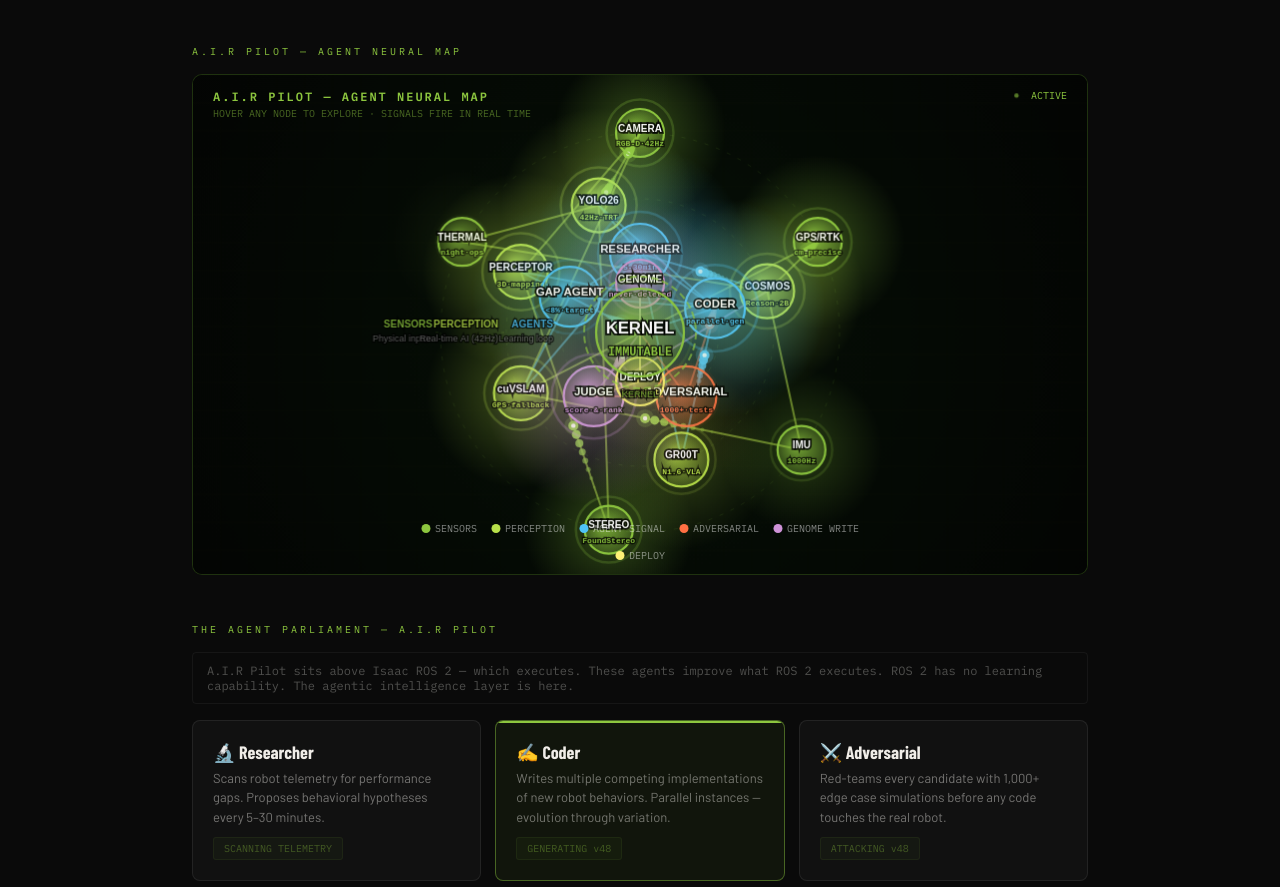
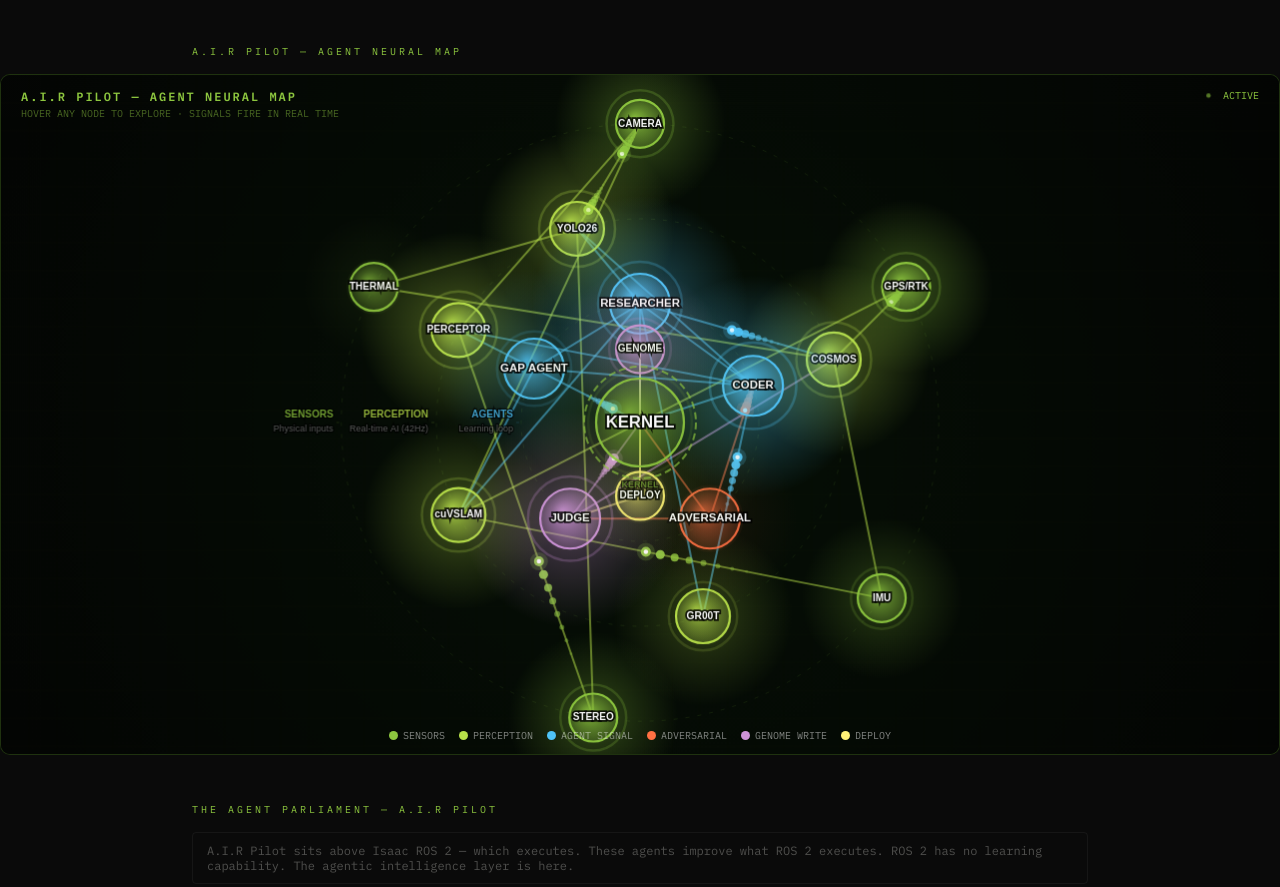
Before and after one commit to thinkervipin/air-pilot-demo, a plain HTML site: page index.html in a window 1280 px wide. Shown: the part 1048-1935 px from the top of the page. Drawn offline with nearby package versions, Linux system fonts and the light colour scheme; a web font is replaced by a local one.

Commit message:
newfinal

```diff
--- a/index.html
+++ b/index.html
@@ -56,7 +56,7 @@
 .sstat{font-family:'IBM Plex Mono',monospace;font-size:11px;}
 .sstat small{display:block;font-size:9px;color:rgba(240,237,232,0.3);margin-top:1px;}
 
-.brain-wrap{position:relative;background:#040C04;border:1px solid rgba(141,198,63,0.2);border-radius:10px;overflow:hidden;margin-bottom:48px;}
+.brain-wrap{position:relative;background:#040C04;border:1px solid rgba(141,198,63,0.2);border-radius:10px;overflow:hidden;margin-bottom:48px;margin-left:calc(-50vw + 50%);margin-right:calc(-50vw + 50%);width:100vw;}
 .brain-wrap canvas{display:block;width:100%;}
 .bhdr{position:absolute;top:14px;left:20px;right:20px;display:flex;justify-content:space-between;align-items:flex-start;pointer-events:none;z-index:2;}
 .btitle{font-family:'IBM Plex Mono',monospace;font-size:12px;font-weight:600;color:#8DC63F;letter-spacing:2px;}
@@ -270,14 +270,14 @@
     </div>
     <div style="text-align:right;">
       <div class="fbrand"><span class="fw">AUTOGEN</span><span class="fg">BOT</span></div>
-      <div class="fcontact">contact@autogenbots.com</div>
+      <div class="fcontact"><a href="/cdn-cgi/l/email-protection" class="__cf_email__" data-cfemail="d3b0bcbda7b2b0a793b2a6a7bcb4b6bdb1bca7a0fdb0bcbe">[email&#160;protected]</a></div>
       <div class="fdom">A.I.R Pilot OS · Confidential</div>
     </div>
   </div>
 
 </div><!-- /shell -->
 
-<script>
+<script data-cfasync="false" src="/cdn-cgi/scripts/5c5dd728/cloudflare-static/email-decode.min.js"></script><script>
 /* ═══════════════════════════════════════
    GLOBAL HELPER — defined first so every
    function below can call it safely
@@ -495,8 +495,8 @@
   ═══════════════════════════════════════ */
   var bc   = document.getElementById('brainCanvas');
   var bwrp = document.getElementById('brain-wrap');
-  var BW   = bwrp.offsetWidth || 900;
-  var BH   = 500;
+  var BW   = window.innerWidth || bwrp.offsetWidth || 1200;
+  var BH   = 680;
   bc.setAttribute('width',  BW);
   bc.setAttribute('height', BH);
   var bctx = bc.getContext('2d');
@@ -504,7 +504,7 @@
   var G='#8DC63F', BR='#B8E04A', BL='#4FC3F7', OR='#FF7043', PU='#CE93D8', YE='#FFF176';
   var bcx = BW/2, bcy = BH/2 + 8;
   var base = Math.min(BW, BH);
-  var RR = [base*.40, base*.268, base*.158, 0, base*.098];
+  var RR = [base*.44, base*.30, base*.175, 0, base*.108];
 
   function NR(r) {
     if (r===3) return Math.max(44, base*.056);
@@ -637,20 +637,12 @@
     /* draw stroke (outline) first */
     bctx.strokeStyle = 'rgba(0,0,0,0.85)';
     bctx.lineWidth = 3.5;
-    bctx.strokeText(n.lb, n.x, n.y - (n.sb ? 4 : 0));
+    bctx.strokeText(n.lb, n.x, n.y);
     /* then fill white */
     bctx.fillStyle = 'rgba(255,255,255,0.97)';
-    bctx.fillText(n.lb, n.x, n.y - (n.sb ? 4 : 0));
+    bctx.fillText(n.lb, n.x, n.y);
 
-    /* sub-label */
-    if (n.sb) {
-      var sf = Math.max(8, nr*.27);
-      bctx.font = 'bold '+sf+'px "Courier New",monospace';
-      bctx.strokeStyle = 'rgba(0,0,0,0.75)'; bctx.lineWidth=2.5;
-      bctx.strokeText(n.sb, n.x, n.y+nr*.46);
-      bctx.fillStyle = H2R(col,.95);
-      bctx.fillText(n.sb, n.x, n.y+nr*.46);
-    }
+    /* sub-label hidden */
   }
 
   function drawSig(s) {
```
